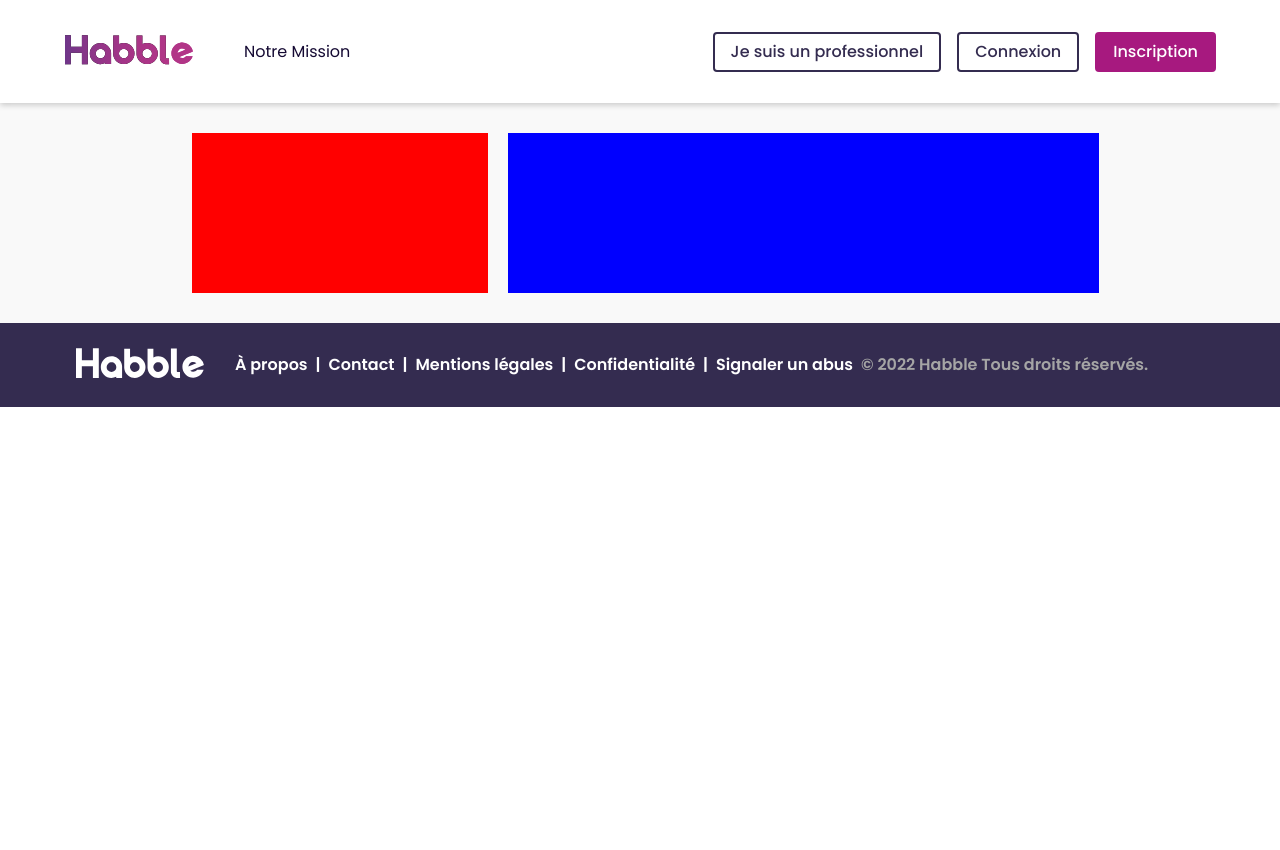
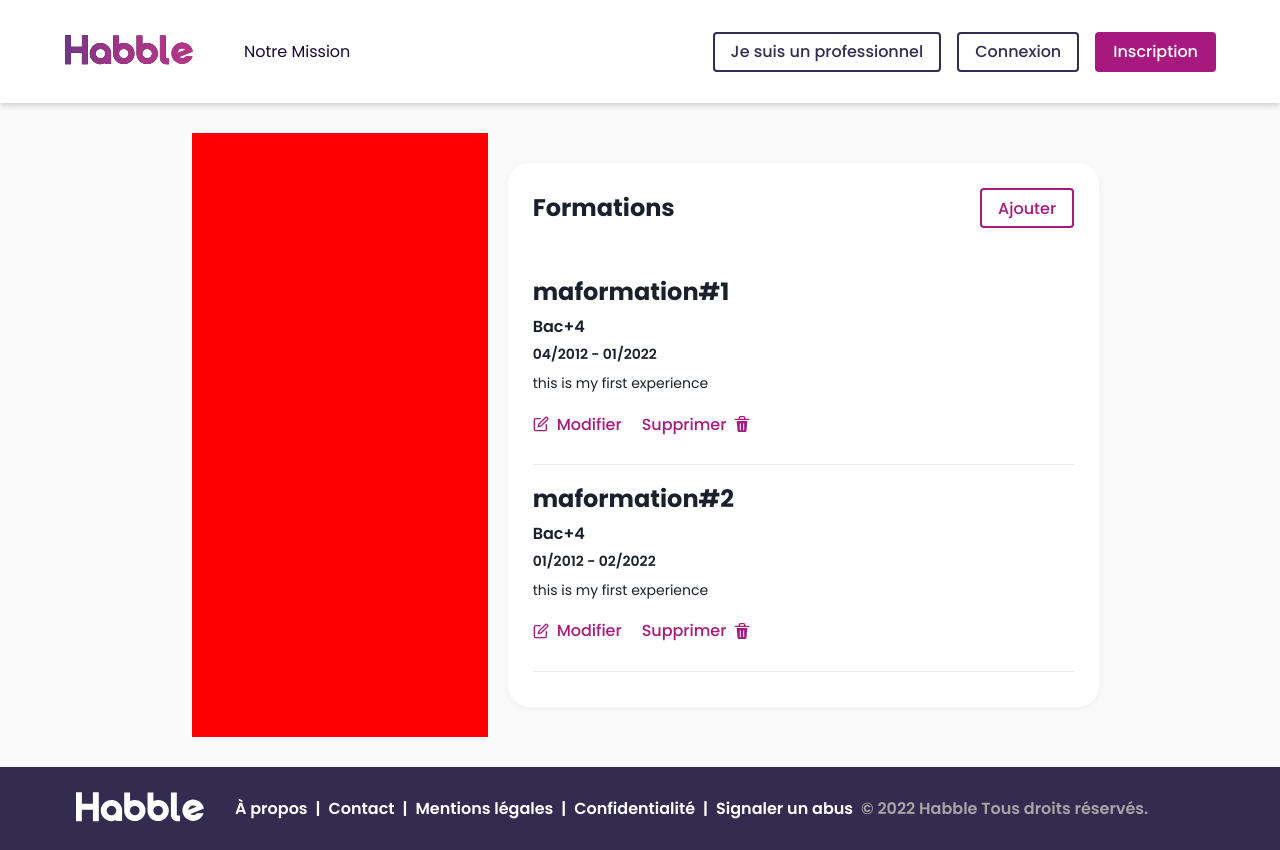
Before and after one commit to Zakari-B/Projet_WCS_3_Habble, a React (Vite) app in the folder frontend/: page /profil in a window 1280 px wide. Before the commit the page ends 800 px from the top, so only its background shows below. Built offline with nearby package versions, Linux system fonts and the light colour scheme.

Commit message:
added the card formation and carousel

```diff
--- /dev/null
+++ b/frontend/src/components/Profile/FormationCard.jsx
@@ -0,0 +1,53 @@
+import { Flex, Heading, Text, Button, Divider } from "@chakra-ui/react";
+import { DeleteIcon, EditIcon } from "@chakra-ui/icons";
+
+import PropTypes from "prop-types";
+
+export default function FormationCard({ formation }) {
+  return (
+    <Flex direction="column" gap="10px" paddingY="10px">
+      <Heading
+        as="h2"
+        color="pourple.average"
+        fontSize="1.5em"
+        fontWeight="700"
+      >
+        {formation.title}
+      </Heading>
+      <Heading as="h3" color="pourple.average" fontSize="16px" fontWeight="600">
+        {formation.level}
+      </Heading>
+      <Heading as="h4" color="pourple.average" fontSize="14px" fontWeight="600">
+        {formation.startMonth}/{formation.startYear} - {formation.endMonth}/
+        {formation.endYear}
+      </Heading>
+      <Text color="pourple.average" fontSize="14px">
+        {" "}
+        {formation.description}
+      </Text>
+      <Flex gap="20px">
+        <Button
+          leftIcon={<EditIcon />}
+          variant="text"
+          color="pink.light"
+          padding="0px"
+        >
+          Modifier
+        </Button>
+        <Button
+          rightIcon={<DeleteIcon />}
+          variant="text"
+          color="pink.light"
+          padding="0px"
+        >
+          Supprimer
+        </Button>
+      </Flex>
+      <Divider paddingTop="10px" colorScheme="gray" />
+    </Flex>
+  );
+}
+
+FormationCard.propTypes = {
+  formation: PropTypes.shape.isRequired,
+};
--- /dev/null
+++ b/frontend/src/components/Profile/FormationCarousel.jsx
@@ -0,0 +1,58 @@
+import { Flex, Heading, Button, Text } from "@chakra-ui/react";
+import { useState } from "react";
+import FormationCard from "./FormationCard";
+
+export default function FormationCarousel() {
+  const [fakelist] = useState([
+    {
+      title: "maformation#1",
+      level: "Bac+4",
+      startMonth: "04",
+      startYear: 2012,
+      endMonth: "01",
+      endYear: 2022,
+      description: "this is my first experience",
+    },
+    {
+      title: "maformation#2",
+      level: "Bac+4",
+      startMonth: "01",
+      startYear: 2012,
+      endMonth: "02",
+      endYear: 2022,
+      description: "this is my first experience",
+    },
+  ]);
+  return (
+    <Flex
+      direction="column"
+      bgColor="white"
+      boxShadow="rgb(0 0 0 / 4%) 0px 2px 6px"
+      p="25px"
+      borderRadius="21px"
+      minW="100%"
+      gap="40px"
+    >
+      <Flex justify="space-between" alignItems="center">
+        <Heading
+          as="h2"
+          color="pourple.average"
+          fontSize="1.5em"
+          fontWeight="700"
+        >
+          Formations
+        </Heading>
+        <Button variant="outline_Pink">Ajouter</Button>
+      </Flex>
+      <Flex direction="column">
+        {fakelist.length === 0 ? (
+          <Text color="gray" fontSize="16px" fontWeight="500">
+            Ajoutez une formation à votre profil. (optionnel)
+          </Text>
+        ) : (
+          fakelist.map((formation) => <FormationCard formation={formation} />)
+        )}
+      </Flex>
+    </Flex>
+  );
+}
--- a/frontend/src/pages/ProfilPageProfessional.jsx
+++ b/frontend/src/pages/ProfilPageProfessional.jsx
@@ -1,15 +1,23 @@
 import { Flex, Box } from "@chakra-ui/react";
 import Header from "../components/Header/Header";
 import Footer from "../components/Footer";
+import FormationCarousel from "../components/Profile/FormationCarousel";
 
-export default function Confidentialite() {
+export default function ProfilPageProfessional() {
   return (
     <Box h="100vh">
       <Header onDark={false} isSticky={false} />
       <Flex bgColor="background.gray" direction="column" justify="flex-start">
         <Flex w="70%" gap="20px" m="auto" paddingY="30px">
           <Flex bgColor="red" minW="33%" minH="20vh" />
-          <Flex bgColor="blue" minW="66%" />
+          <Flex
+            bgColor="background.gray"
+            minW="66%"
+            direction="column"
+            paddingY="30px"
+          >
+            <FormationCarousel />
+          </Flex>
         </Flex>
       </Flex>
       <Footer />
--- a/frontend/src/themes/theme.js
+++ b/frontend/src/themes/theme.js
@@ -113,6 +113,14 @@ const theme = extendTheme({
           color: "purple.average",
           _hover: { bgColor: "purple.average", color: "white" },
         }),
+        outline_Pink: () => ({
+          bg: "transparent",
+          border: "2px solid",
+          fontWeight: "500",
+          borderColor: "pink.light",
+          color: "pink.light",
+          _hover: { bgColor: "pink.light", color: "white" },
+        }),
         outline_White_Gradient: () => ({
           bg: "transparent",
           border: "2px solid",
```
Also changed, not shown: frontend/src/components/Profile/FormationForm.jsx (added, +9 -0 lines), frontend/src/services/Utils.jsx (added, +10 -0 lines).
